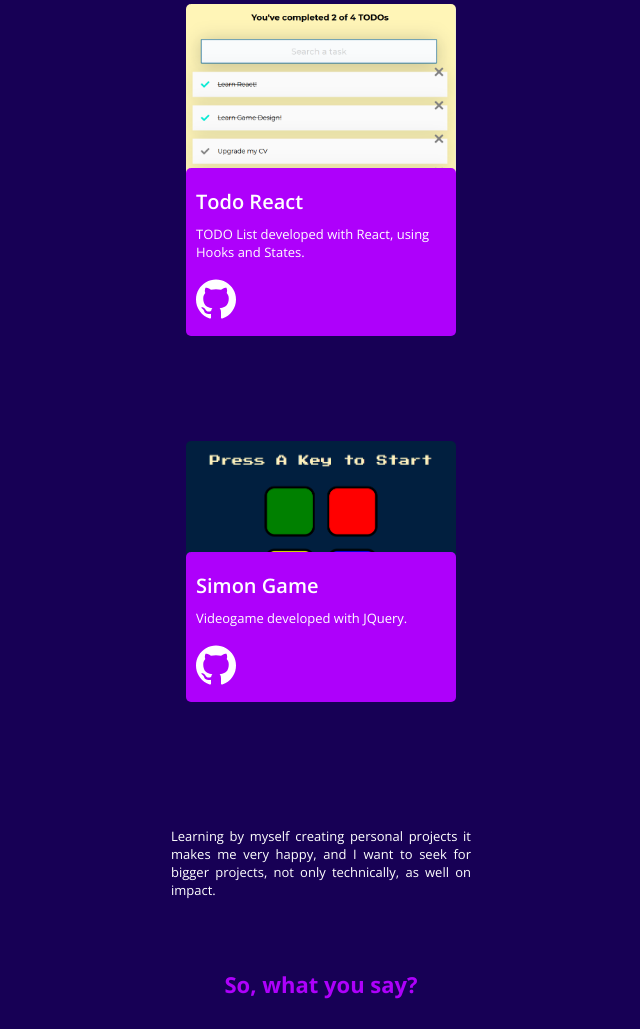
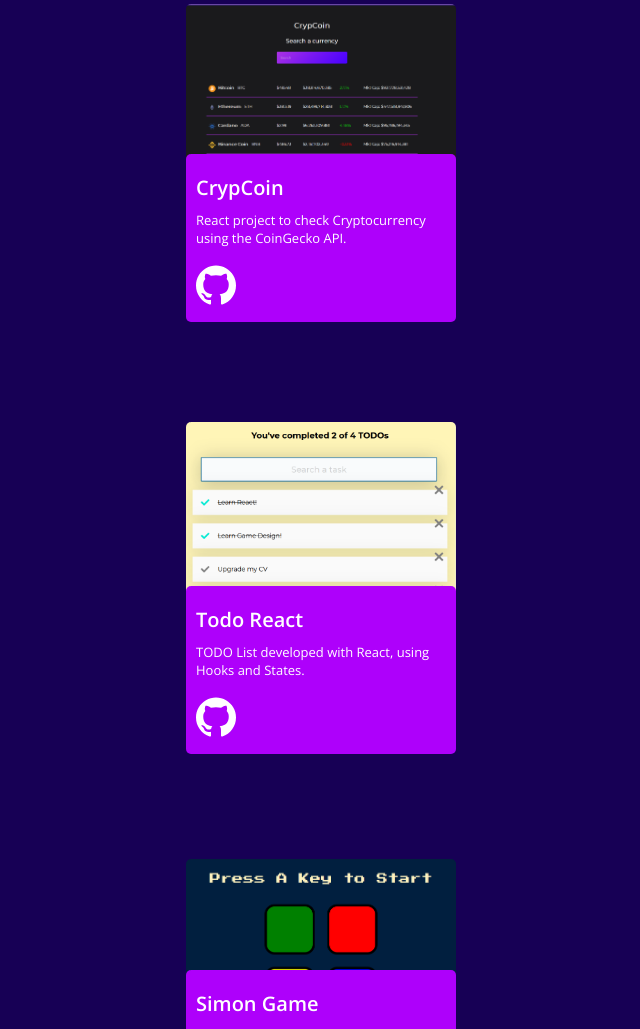
Before and after one commit to WhenixD/Portfolio, a plain HTML site: page index.html in a window 1280 px wide. Shown: the part 2125-3154 px from the top of the page, without its empty margins (319-959 px from the left). Drawn offline with nearby package versions, Linux system fonts and the light colour scheme.

Commit message:
Add new project

```diff
--- a/index.html
+++ b/index.html
@@ -168,6 +168,34 @@
               </a>
             </article>
             <article class="project-card">
+              <a href="https://whenixd.github.io/crypcoin/" target="_blank">
+                <picture>
+                  <img
+                    src="./src/img/CrypCoin.PNG"
+                    alt="CrypCoin Project Image"
+                  />
+                </picture>
+                <div class="project-info">
+                  <h3 class="title-white">
+                    CrypCoin
+                  </h3>
+                  <p>
+                    React project to check Cryptocurrency using the CoinGecko API.
+                  </p>
+                  <div class="gh-icon">
+                    <a
+                      href="https://github.com/WhenixD/crypcoin"
+                      target="_blank"
+                    >
+                      <picture class="github-logo">
+                        <img src="./src/svg/github.svg" alt="Github Icon" />
+                      </picture>
+                    </a>
+                  </div>
+                </div>
+              </a>
+            </article>
+            <article class="project-card">
               <a href="https://whenixd.github.io/todo-react/" target="_blank">
                 <picture>
                   <img src="./src/img/todo.PNG" alt="TODO Project Image" />
```
Also changed, not shown: src/img/CrypCoin.PNG (added).
